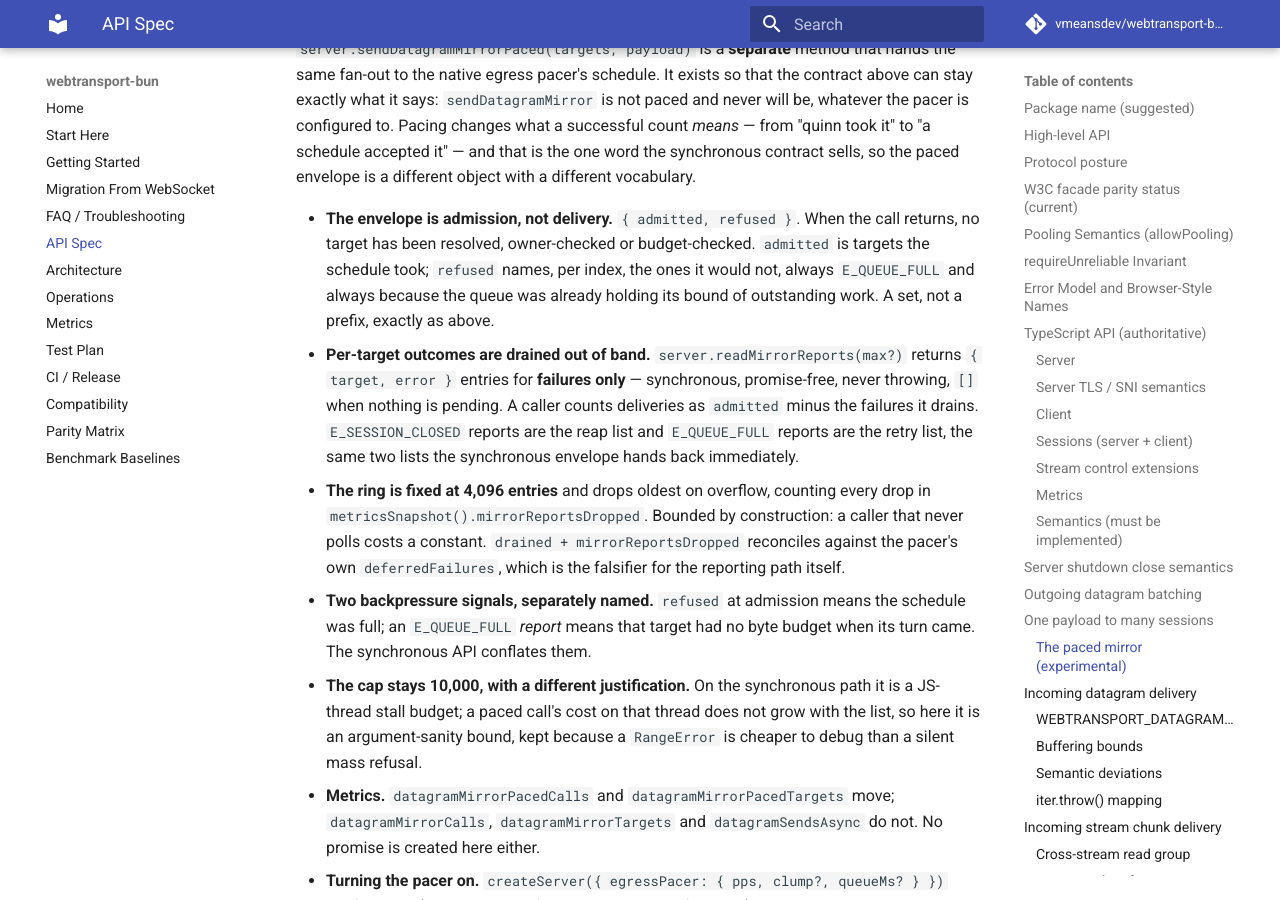
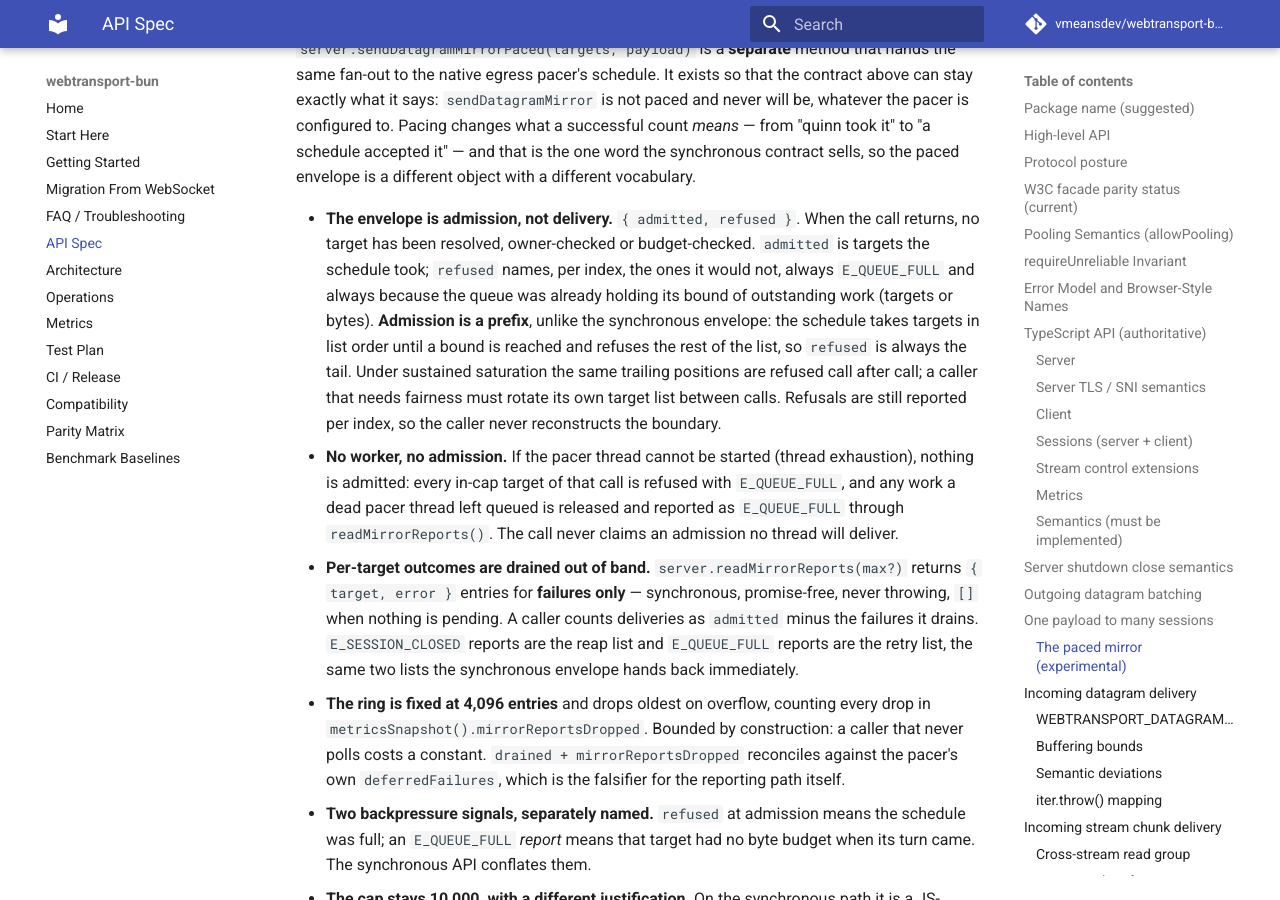
Before and after one commit to vmeansdev/webtransport-bun, an MkDocs documentation site: the page built from docs/SPEC.md, in a window 1280 px wide and 900 px high, scrolled down 14906 px. Built offline with MkDocs 1.6.1 and Material for MkDocs 9.7.7, drawn with Linux system fonts in a browser that asks for light colours; comment, search, counter and statistics services are not loaded.

Commit message:
Document paced admission as a prefix, and the no-worker refusal
Review round 2, A-N1. SPEC and the DatagramMirrorAdmission TSDoc called paced
refusals a set, not a prefix. Admission is in fact a prefix: targets are
taken in list order until the target or byte bound is hit, so refusals are
always the tail. Under sustained saturation that starves the same trailing
positions, and callers that need fairness must rotate their list. Both now
say so, and SPEC also documents the fail-closed refusal when no pacer thread
can be started.

Co-Authored-By: Claude Opus 5.5 <noreply@anthropic.com>
Claude-Session: https://claude.ai/code/session_01K2GtrXJHQmc4MXSpwUgwdk

```diff
--- a/docs/SPEC.md
+++ b/docs/SPEC.md
@@ -611,7 +611,18 @@ paced envelope is a different object with a different vocabulary.
   call returns, no target has been resolved, owner-checked or budget-checked.
   `admitted` is targets the schedule took; `refused` names, per index, the ones
   it would not, always `E_QUEUE_FULL` and always because the queue was already
-  holding its bound of outstanding work. A set, not a prefix, exactly as above.
+  holding its bound of outstanding work (targets or bytes).
+  **Admission is a prefix**, unlike the synchronous envelope: the schedule
+  takes targets in list order until a bound is reached and refuses the rest of
+  the list, so `refused` is always the tail. Under sustained saturation the
+  same trailing positions are refused call after call; a caller that needs
+  fairness must rotate its own target list between calls. Refusals are still
+  reported per index, so the caller never reconstructs the boundary.
+- **No worker, no admission.** If the pacer thread cannot be started (thread
+  exhaustion), nothing is admitted: every in-cap target of that call is
+  refused with `E_QUEUE_FULL`, and any work a dead pacer thread left queued is
+  released and reported as `E_QUEUE_FULL` through `readMirrorReports()`. The
+  call never claims an admission no thread will deliver.
 - **Per-target outcomes are drained out of band.**
   `server.readMirrorReports(max?)` returns `{ target, error }` entries for
   **failures only** — synchronous, promise-free, never throwing, `[]` when
```
Also changed, not shown: 1 other file.
